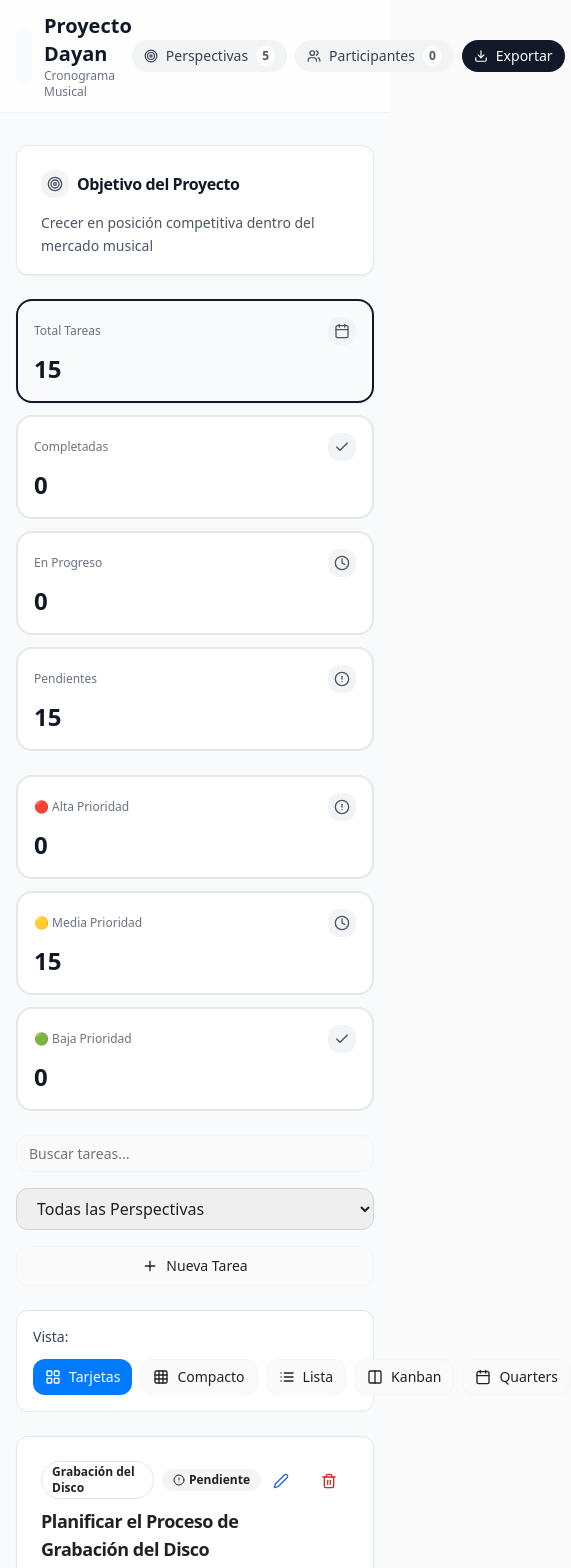
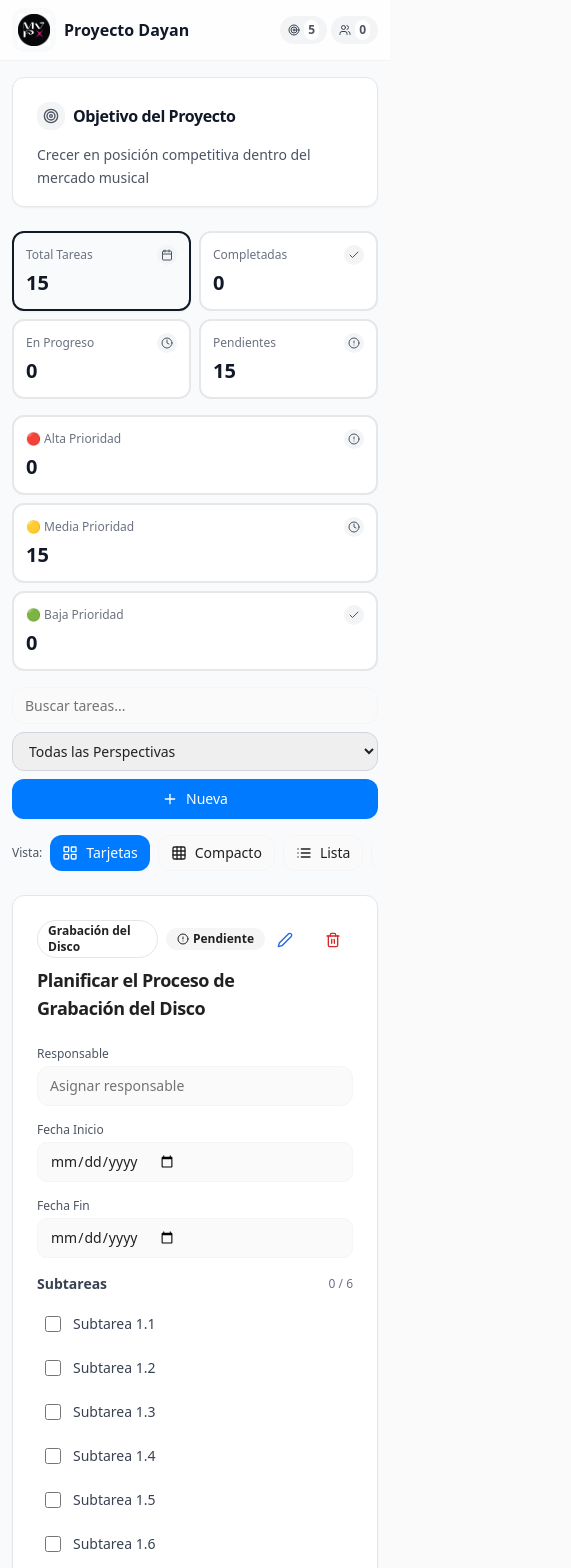
Before and after one commit to altovisual/Gestor-De-proyectos, a React (Vite) app: page / in a window 390 px wide. Shown: the top 1568 px of the page, 571 px wide, since content can reach past the window. Built offline with nearby package versions, Linux system fonts and the light colour scheme.

Commit message:
Diseño 100% responsive: moviles, tablets y desktop optimizados

```diff
--- a/src/App.jsx
+++ b/src/App.jsx
@@ -492,71 +492,74 @@ function App() {
 
   return (
     <div className="min-h-screen bg-gray-50">
-      {/* Header minimalista estilo iOS */}
+      {/* Header minimalista estilo iOS - Responsive */}
       <header className="bg-white/80 backdrop-blur-md border-b border-gray-200/50 sticky top-0 z-40">
-        <div className="max-w-7xl mx-auto px-4 sm:px-6 lg:px-8 py-3">
-          <div className="flex items-center justify-between">
+        <div className="max-w-7xl mx-auto px-3 sm:px-4 lg:px-8 py-2 sm:py-3">
+          <div className="flex items-center justify-between gap-2">
             {/* Logo y Título */}
-            <div className="flex items-center gap-3">
-              <div className="bg-gray-50 p-2 rounded-xl">
+            <div className="flex items-center gap-2 sm:gap-3 min-w-0">
+              <div className="bg-gray-50 p-1.5 sm:p-2 rounded-lg sm:rounded-xl flex-shrink-0">
                 <img
                   src="/mvpx.png"
                   alt="Logo MVPX"
-                  className="w-10 h-10 object-contain"
+                  className="w-8 h-8 sm:w-10 sm:h-10 object-contain"
                   onError={(e) => {
                     e.target.style.display = 'none';
                     e.target.nextSibling.style.display = 'flex';
                   }}
                 />
-                <div className="bg-gray-100 p-2.5 rounded-xl hidden">
-                  <Music className="w-5 h-5 text-gray-600" />
-                </div>
-              </div>
-              <div>
-                <h1 className="text-xl font-semibold text-gray-900">
+                <div className="bg-gray-100 p-2 sm:p-2.5 rounded-lg sm:rounded-xl hidden">
+                  <Music className="w-4 h-4 sm:w-5 sm:h-5 text-gray-600" />
+                </div>
+              </div>
+              <div className="min-w-0">
+                <h1 className="text-base sm:text-xl font-semibold text-gray-900 truncate">
                   Proyecto Dayan
                 </h1>
-                <p className="text-xs text-gray-500">Cronograma Musical</p>
-              </div>
-            </div>
-
-            {/* Chips minimalistas */}
-            <div className="flex items-center gap-2">
+                <p className="text-xs text-gray-500 hidden sm:block">Cronograma Musical</p>
+              </div>
+            </div>
+
+            {/* Chips minimalistas - Responsive */}
+            <div className="flex items-center gap-1 sm:gap-2 flex-shrink-0">
               <button
                 onClick={() => setShowPerspectivesManager(true)}
-                className="flex items-center gap-2 px-3 py-1.5 bg-gray-100 hover:bg-gray-200 text-gray-700 rounded-full text-sm font-medium transition-all duration-200 hover:shadow-sm"
-              >
-                <Target className="w-3.5 h-3.5" />
-                <span>Perspectivas</span>
-                <span className="px-1.5 py-0.5 bg-white rounded-full text-xs font-semibold text-gray-600">
+                className="flex items-center gap-1 sm:gap-2 px-2 sm:px-3 py-1 sm:py-1.5 bg-gray-100 hover:bg-gray-200 text-gray-700 rounded-full text-xs sm:text-sm font-medium transition-all duration-200 hover:shadow-sm"
+              >
+                <Target className="w-3 sm:w-3.5 h-3 sm:h-3.5" />
+                <span className="hidden md:inline">Perspectivas</span>
+                <span className="px-1 sm:px-1.5 py-0.5 bg-white rounded-full text-xs font-semibold text-gray-600">
                   {getAllPerspectives().length}
                 </span>
               </button>
 
               <button
                 onClick={() => setShowParticipantsManager(true)}
-                className="flex items-center gap-2 px-3 py-1.5 bg-gray-100 hover:bg-gray-200 text-gray-700 rounded-full text-sm font-medium transition-all duration-200 hover:shadow-sm"
-              >
-                <Users className="w-3.5 h-3.5" />
-                <span>Participantes</span>
-                <span className="px-1.5 py-0.5 bg-white rounded-full text-xs font-semibold text-gray-600">
+                className="flex items-center gap-1 sm:gap-2 px-2 sm:px-3 py-1 sm:py-1.5 bg-gray-100 hover:bg-gray-200 text-gray-700 rounded-full text-xs sm:text-sm font-medium transition-all duration-200 hover:shadow-sm"
+              >
+                <Users className="w-3 sm:w-3.5 h-3 sm:h-3.5" />
+                <span className="hidden md:inline">Participantes</span>
+                <span className="px-1 sm:px-1.5 py-0.5 bg-white rounded-full text-xs font-semibold text-gray-600">
                   {globalParticipants.length}
                 </span>
               </button>
 
               <button
                 onClick={exportToExcel}
-                className="flex items-center gap-2 px-3 py-1.5 bg-gray-900 hover:bg-gray-800 text-white rounded-full text-sm font-medium transition-all duration-200 hover:shadow-md"
-              >
+                className="hidden sm:flex items-center gap-1 sm:gap-2 px-2 sm:px-3 py-1 sm:py-1.5 bg-gray-900 hover:bg-gray-800 text-white rounded-full text-xs sm:text-sm font-medium transition-all duration-200 hover:shadow-md"
+              >
+                <Download className="w-3 sm:w-3.5 h-3 sm:h-3.5" />
+                <span className="hidden lg:inline">Exportar</span>
+                <span className="lg:hidden">
                   <Download className="w-3.5 h-3.5" />
-                <span>Exportar</span>
+                </span>
               </button>
             </div>
           </div>
         </div>
       </header>
 
-      <main className="max-w-7xl mx-auto px-4 sm:px-6 lg:px-8 py-8">
+      <main className="max-w-7xl mx-auto px-3 sm:px-4 md:px-6 lg:px-8 py-4 sm:py-6 md:py-8">
         {/* Objetivo - Minimalista */}
         <Card className="mb-6 border-gray-200 hover:border-gray-300 transition-all duration-200">
           <CardHeader className="pb-4">
@@ -572,167 +575,169 @@ function App() {
           </CardHeader>
         </Card>
 
-        {/* Stats - Minimalista */}
-        <div className="grid grid-cols-1 md:grid-cols-4 gap-3 mb-6">
+        {/* Stats - Minimalista Responsive */}
+        <div className="grid grid-cols-2 sm:grid-cols-2 lg:grid-cols-4 gap-2 sm:gap-3 mb-4 sm:mb-6">
           <button
             onClick={() => setSelectedStatus(null)}
-            className={`text-left p-4 rounded-2xl border-2 transition-all duration-200 ${
+            className={`text-left p-3 sm:p-4 rounded-xl sm:rounded-2xl border-2 transition-all duration-200 ${
               selectedStatus === null
                 ? 'border-gray-900 bg-gray-50 shadow-sm'
                 : 'border-gray-200 bg-white hover:border-gray-300 hover:shadow-sm'
             }`}
           >
-            <div className="flex items-center justify-between mb-2">
+            <div className="flex items-center justify-between mb-1 sm:mb-2">
               <span className="text-xs font-medium text-gray-500">Total Tareas</span>
-              <div className="p-1.5 bg-gray-100 rounded-lg">
-                <Calendar className="w-4 h-4 text-gray-600" />
-              </div>
-            </div>
-            <p className="text-2xl font-bold text-gray-900">{stats.total}</p>
+              <div className="p-1 sm:p-1.5 bg-gray-100 rounded-lg">
+                <Calendar className="w-3 sm:w-4 h-3 sm:h-4 text-gray-600" />
+              </div>
+            </div>
+            <p className="text-xl sm:text-2xl font-bold text-gray-900">{stats.total}</p>
           </button>
           <button
             onClick={() => setSelectedStatus(selectedStatus === 'completado' ? null : 'completado')}
-            className={`text-left p-4 rounded-2xl border-2 transition-all duration-200 ${
+            className={`text-left p-3 sm:p-4 rounded-xl sm:rounded-2xl border-2 transition-all duration-200 ${
               selectedStatus === 'completado'
                 ? 'border-green-500 bg-green-50 shadow-sm'
                 : 'border-gray-200 bg-white hover:border-gray-300 hover:shadow-sm'
             }`}
           >
-            <div className="flex items-center justify-between mb-2">
+            <div className="flex items-center justify-between mb-1 sm:mb-2">
               <span className="text-xs font-medium text-gray-500">Completadas</span>
-              <div className={`p-1.5 rounded-lg ${selectedStatus === 'completado' ? 'bg-green-100' : 'bg-gray-100'}`}>
-                <Check className={`w-4 h-4 ${selectedStatus === 'completado' ? 'text-green-600' : 'text-gray-600'}`} />
-              </div>
-            </div>
-            <p className={`text-2xl font-bold ${selectedStatus === 'completado' ? 'text-green-600' : 'text-gray-900'}`}>
+              <div className={`p-1 sm:p-1.5 rounded-lg ${selectedStatus === 'completado' ? 'bg-green-100' : 'bg-gray-100'}`}>
+                <Check className={`w-3 sm:w-4 h-3 sm:h-4 ${selectedStatus === 'completado' ? 'text-green-600' : 'text-gray-600'}`} />
+              </div>
+            </div>
+            <p className={`text-xl sm:text-2xl font-bold ${selectedStatus === 'completado' ? 'text-green-600' : 'text-gray-900'}`}>
               {stats.completado}
             </p>
           </button>
 
           <button
             onClick={() => setSelectedStatus(selectedStatus === 'en-progreso' ? null : 'en-progreso')}
-            className={`text-left p-4 rounded-2xl border-2 transition-all duration-200 ${
+            className={`text-left p-3 sm:p-4 rounded-xl sm:rounded-2xl border-2 transition-all duration-200 ${
               selectedStatus === 'en-progreso'
                 ? 'border-orange-500 bg-orange-50 shadow-sm'
                 : 'border-gray-200 bg-white hover:border-gray-300 hover:shadow-sm'
             }`}
           >
-            <div className="flex items-center justify-between mb-2">
+            <div className="flex items-center justify-between mb-1 sm:mb-2">
               <span className="text-xs font-medium text-gray-500">En Progreso</span>
-              <div className={`p-1.5 rounded-lg ${selectedStatus === 'en-progreso' ? 'bg-orange-100' : 'bg-gray-100'}`}>
-                <Clock className={`w-4 h-4 ${selectedStatus === 'en-progreso' ? 'text-orange-600' : 'text-gray-600'}`} />
-              </div>
-            </div>
-            <p className={`text-2xl font-bold ${selectedStatus === 'en-progreso' ? 'text-orange-600' : 'text-gray-900'}`}>
+              <div className={`p-1 sm:p-1.5 rounded-lg ${selectedStatus === 'en-progreso' ? 'bg-orange-100' : 'bg-gray-100'}`}>
+                <Clock className={`w-3 sm:w-4 h-3 sm:h-4 ${selectedStatus === 'en-progreso' ? 'text-orange-600' : 'text-gray-600'}`} />
+              </div>
+            </div>
+            <p className={`text-xl sm:text-2xl font-bold ${selectedStatus === 'en-progreso' ? 'text-orange-600' : 'text-gray-900'}`}>
               {stats.enProgreso}
             </p>
           </button>
 
           <button
             onClick={() => setSelectedStatus(selectedStatus === 'pendiente' ? null : 'pendiente')}
-            className={`text-left p-4 rounded-2xl border-2 transition-all duration-200 ${
+            className={`text-left p-3 sm:p-4 rounded-xl sm:rounded-2xl border-2 transition-all duration-200 ${
               selectedStatus === 'pendiente'
                 ? 'border-gray-900 bg-gray-50 shadow-sm'
                 : 'border-gray-200 bg-white hover:border-gray-300 hover:shadow-sm'
             }`}
           >
-            <div className="flex items-center justify-between mb-2">
+            <div className="flex items-center justify-between mb-1 sm:mb-2">
               <span className="text-xs font-medium text-gray-500">Pendientes</span>
-              <div className="p-1.5 bg-gray-100 rounded-lg">
-                <AlertCircle className="w-4 h-4 text-gray-600" />
-              </div>
-            </div>
-            <p className="text-2xl font-bold text-gray-900">{stats.pendiente}</p>
+              <div className="p-1 sm:p-1.5 bg-gray-100 rounded-lg">
+                <AlertCircle className="w-3 sm:w-4 h-3 sm:h-4 text-gray-600" />
+              </div>
+            </div>
+            <p className="text-xl sm:text-2xl font-bold text-gray-900">{stats.pendiente}</p>
           </button>
         </div>
 
-        {/* Priority Stats - Minimalista */}
-        <div className="grid grid-cols-1 md:grid-cols-3 gap-3 mb-6">
+        {/* Priority Stats - Minimalista Responsive */}
+        <div className="grid grid-cols-1 sm:grid-cols-3 gap-2 sm:gap-3 mb-4 sm:mb-6">
           <button
             onClick={() => setSelectedPriority(selectedPriority === 'alta' ? null : 'alta')}
-            className={`text-left p-4 rounded-2xl border-2 transition-all duration-200 ${
+            className={`text-left p-3 sm:p-4 rounded-xl sm:rounded-2xl border-2 transition-all duration-200 ${
               selectedPriority === 'alta'
                 ? 'border-red-500 bg-red-50 shadow-sm'
                 : 'border-gray-200 bg-white hover:border-gray-300 hover:shadow-sm'
             }`}
           >
-            <div className="flex items-center justify-between mb-2">
+            <div className="flex items-center justify-between mb-1 sm:mb-2">
               <span className="text-xs font-medium text-gray-500">🔴 Alta Prioridad</span>
-              <div className={`p-1.5 rounded-lg ${selectedPriority === 'alta' ? 'bg-red-100' : 'bg-gray-100'}`}>
-                <AlertCircle className={`w-4 h-4 ${selectedPriority === 'alta' ? 'text-red-600' : 'text-gray-600'}`} />
-              </div>
-            </div>
-            <p className={`text-2xl font-bold ${selectedPriority === 'alta' ? 'text-red-600' : 'text-gray-900'}`}>
+              <div className={`p-1 sm:p-1.5 rounded-lg ${selectedPriority === 'alta' ? 'bg-red-100' : 'bg-gray-100'}`}>
+                <AlertCircle className={`w-3 sm:w-4 h-3 sm:h-4 ${selectedPriority === 'alta' ? 'text-red-600' : 'text-gray-600'}`} />
+              </div>
+            </div>
+            <p className={`text-xl sm:text-2xl font-bold ${selectedPriority === 'alta' ? 'text-red-600' : 'text-gray-900'}`}>
               {stats.alta}
             </p>
           </button>
 
           <button
             onClick={() => setSelectedPriority(selectedPriority === 'media' ? null : 'media')}
-            className={`text-left p-4 rounded-2xl border-2 transition-all duration-200 ${
+            className={`text-left p-3 sm:p-4 rounded-xl sm:rounded-2xl border-2 transition-all duration-200 ${
               selectedPriority === 'media'
                 ? 'border-yellow-500 bg-yellow-50 shadow-sm'
                 : 'border-gray-200 bg-white hover:border-gray-300 hover:shadow-sm'
             }`}
           >
-            <div className="flex items-center justify-between mb-2">
+            <div className="flex items-center justify-between mb-1 sm:mb-2">
               <span className="text-xs font-medium text-gray-500">🟡 Media Prioridad</span>
-              <div className={`p-1.5 rounded-lg ${selectedPriority === 'media' ? 'bg-yellow-100' : 'bg-gray-100'}`}>
-                <Clock className={`w-4 h-4 ${selectedPriority === 'media' ? 'text-yellow-600' : 'text-gray-600'}`} />
-              </div>
-            </div>
-            <p className={`text-2xl font-bold ${selectedPriority === 'media' ? 'text-yellow-600' : 'text-gray-900'}`}>
+              <div className={`p-1 sm:p-1.5 rounded-lg ${selectedPriority === 'media' ? 'bg-yellow-100' : 'bg-gray-100'}`}>
+                <Clock className={`w-3 sm:w-4 h-3 sm:h-4 ${selectedPriority === 'media' ? 'text-yellow-600' : 'text-gray-600'}`} />
+              </div>
+            </div>
+            <p className={`text-xl sm:text-2xl font-bold ${selectedPriority === 'media' ? 'text-yellow-600' : 'text-gray-900'}`}>
               {stats.media}
             </p>
           </button>
 
           <button
             onClick={() => setSelectedPriority(selectedPriority === 'baja' ? null : 'baja')}
-            className={`text-left p-4 rounded-2xl border-2 transition-all duration-200 ${
+            className={`text-left p-3 sm:p-4 rounded-xl sm:rounded-2xl border-2 transition-all duration-200 ${
               selectedPriority === 'baja'
                 ? 'border-green-500 bg-green-50 shadow-sm'
                 : 'border-gray-200 bg-white hover:border-gray-300 hover:shadow-sm'
             }`}
           >
-            <div className="flex items-center justify-between mb-2">
+            <div className="flex items-center justify-between mb-1 sm:mb-2">
               <span className="text-xs font-medium text-gray-500">🟢 Baja Prioridad</span>
-              <div className={`p-1.5 rounded-lg ${selectedPriority === 'baja' ? 'bg-green-100' : 'bg-gray-100'}`}>
-                <Check className={`w-4 h-4 ${selectedPriority === 'baja' ? 'text-green-600' : 'text-gray-600'}`} />
-              </div>
-            </div>
-            <p className={`text-2xl font-bold ${selectedPriority === 'baja' ? 'text-green-600' : 'text-gray-900'}`}>
+              <div className={`p-1 sm:p-1.5 rounded-lg ${selectedPriority === 'baja' ? 'bg-green-100' : 'bg-gray-100'}`}>
+                <Check className={`w-3 sm:w-4 h-3 sm:h-4 ${selectedPriority === 'baja' ? 'text-green-600' : 'text-gray-600'}`} />
+              </div>
+            </div>
+            <p className={`text-xl sm:text-2xl font-bold ${selectedPriority === 'baja' ? 'text-green-600' : 'text-gray-900'}`}>
               {stats.baja}
             </p>
           </button>
         </div>
 
-        {/* Filters */}
-        <div className="flex flex-col md:flex-row gap-4 mb-6">
+        {/* Filters - Responsive */}
+        <div className="flex flex-col sm:flex-row gap-2 sm:gap-3 mb-4 sm:mb-6">
           <Input
             placeholder="Buscar tareas..."
             value={searchTerm}
             onChange={(e) => setSearchTerm(e.target.value)}
-            className="flex-1 rounded-xl"
+            className="flex-1 rounded-xl text-sm"
           />
           <select
             value={selectedPerspective || ''}
             onChange={(e) => setSelectedPerspective(e.target.value || null)}
-            className="px-4 py-2 border border-gray-300 rounded-xl focus:outline-none focus:ring-2 focus:ring-blue-500"
+            className="px-3 sm:px-4 py-2 border border-gray-300 rounded-xl focus:outline-none focus:ring-2 focus:ring-purple-600 text-sm"
           >
             <option value="">Todas las Perspectivas</option>
             {getAllPerspectives().map((p, idx) => (
               <option key={idx} value={p}>{p}</option>
             ))}
           </select>
-          <Button onClick={() => setShowAddTask(!showAddTask)} variant="outline" className="gap-2 rounded-xl">
+          <Button onClick={() => setShowAddTask(!showAddTask)} className="rounded-xl gap-2 text-sm whitespace-nowrap">
             <Plus className="w-4 h-4" />
-            Nueva Tarea
+            <span className="hidden sm:inline">Nueva Tarea</span>
+            <span className="sm:hidden">Nueva</span>
           </Button>
         </div>
 
-        {/* View Mode Selector */}
-        <div className="flex flex-wrap items-center gap-3 mb-6 p-4 bg-white rounded-xl border border-gray-200">
-          <span className="text-sm font-medium text-gray-700">Vista:</span>
+        {/* View Mode Selector - Responsive */}
+        <div className="mb-4 sm:mb-6">
+          <div className="flex items-center gap-1 sm:gap-2 overflow-x-auto pb-2 scrollbar-hide">
+            <span className="text-xs sm:text-sm font-medium text-gray-600 mr-1 sm:mr-2 flex-shrink-0">Vista:</span>
             <div className="flex gap-2">
               <Button
                 variant={viewMode === 'cards' ? 'default' : 'outline'}
@@ -741,7 +746,8 @@ function App() {
                 className="gap-2 rounded-xl"
               >
                 <LayoutGrid className="w-4 h-4" />
-              Tarjetas
+                <span className="hidden sm:inline">Tarjetas</span>
+                <span className="sm:hidden">Tarjetas</span>
               </Button>
               <Button
                 variant={viewMode === 'small-cards' ? 'default' : 'outline'}
@@ -750,7 +756,8 @@ function App() {
                 className="gap-2 rounded-xl"
               >
                 <Grid className="w-4 h-4" />
-              Compacto
+                <span className="hidden sm:inline">Compacto</span>
+                <span className="sm:hidden">Compacto</span>
               </Button>
               <Button
                 variant={viewMode === 'list' ? 'default' : 'outline'}
@@ -759,7 +766,8 @@ function App() {
                 className="gap-2 rounded-xl"
               >
                 <List className="w-4 h-4" />
-              Lista
+                <span className="hidden sm:inline">Lista</span>
+                <span className="sm:hidden">Lista</span>
               </Button>
               <Button
                 variant={viewMode === 'kanban' ? 'default' : 'outline'}
@@ -768,7 +776,8 @@ function App() {
                 className="gap-2 rounded-xl"
               >
                 <Columns className="w-4 h-4" />
-              Kanban
+                <span className="hidden sm:inline">Kanban</span>
+                <span className="sm:hidden">Kanban</span>
               </Button>
               <Button
                 variant={viewMode === 'quarters' ? 'default' : 'outline'}
@@ -777,8 +786,10 @@ function App() {
                 className="gap-2 rounded-xl"
               >
                 <Calendar className="w-4 h-4" />
-              Quarters
+                <span className="hidden sm:inline">Quarters</span>
+                <span className="sm:hidden">Quarters</span>
               </Button>
+            </div>
           </div>
         </div>
 
--- a/src/index.css
+++ b/src/index.css
@@ -169,3 +169,13 @@
 .ios-bounce {
   animation: ios-bounce 0.3s cubic-bezier(0.4, 0.0, 0.2, 1);
 }
+
+/* Ocultar scrollbar pero mantener funcionalidad */
+.scrollbar-hide {
+  -ms-overflow-style: none;
+  scrollbar-width: none;
+}
+
+.scrollbar-hide::-webkit-scrollbar {
+  display: none;
+}
```
Lines whose indentation alone changed are shown as unchanged.
